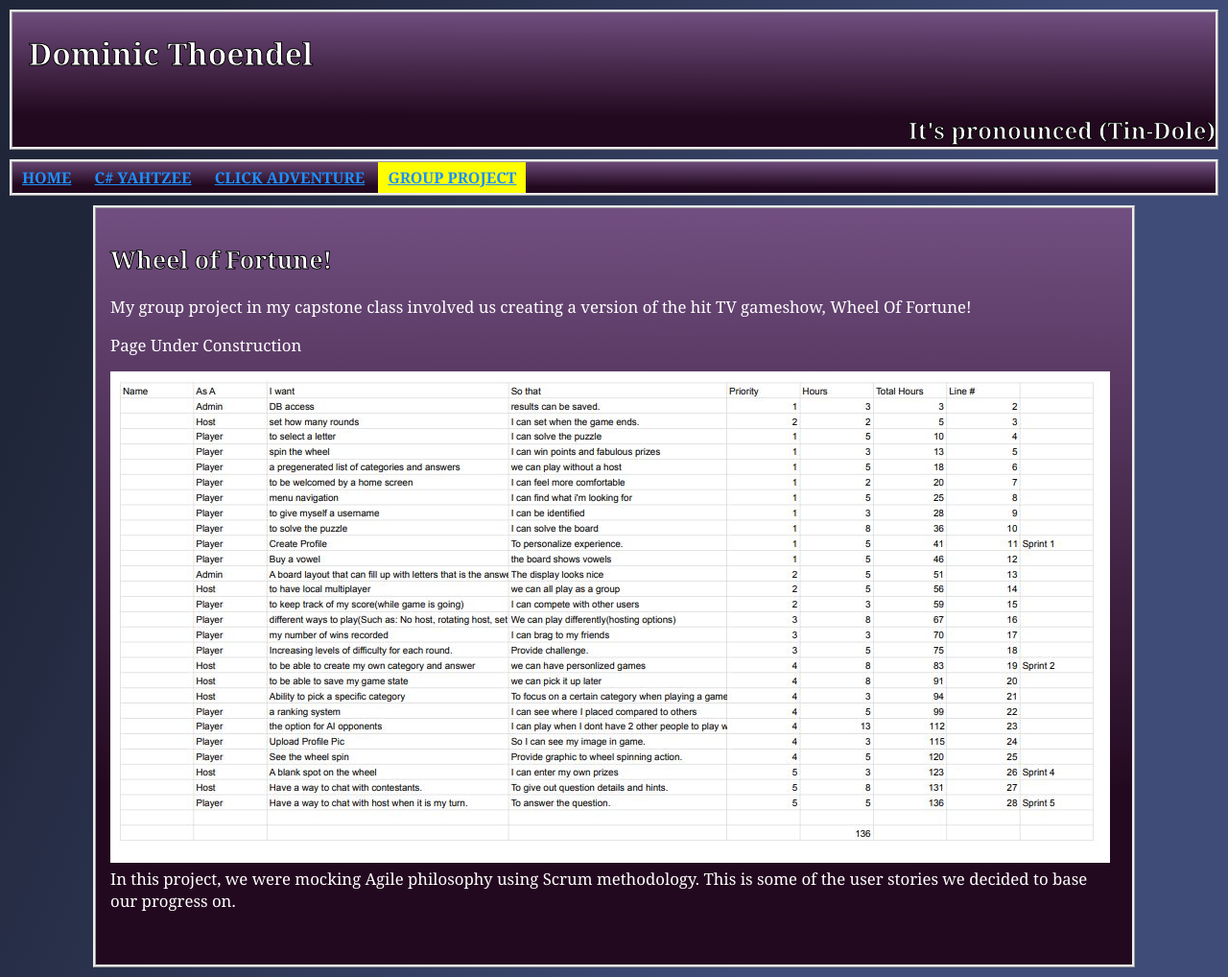
After one commit to DThoendel6/dthoendel6.github.io, a PHP site: page /WheelOfFortune.html in a window 1280 px wide. The commit adds this page. Shown: the whole page at 96% size. Run offline with PHP 8.4, Linux system fonts and the light colour scheme.

Commit message:
Group Project page added. Under Construction too.

```diff
--- /dev/null
+++ b/WheelOfFortune.html
@@ -0,0 +1,44 @@
+<!DOCTYPE html>
+<html>
+  <head>
+    <meta charset="utf-8">
+    <title>Dominic's Projects</title>
+    <link rel="stylesheet" type="text/css" href="main.css">
+  </head>
+
+  <body>
+    <header class="top">
+		<h1>&nbsp; Dominic Thoendel</h1>
+		<h2 id="headerSlogan">It's pronounced (Tin-Dole)</h2>
+    </header>
+
+	<nav>
+	<ul>
+		<li><a href="index.html">Home</a></li>
+		<li><a href="Yahtzee.html">C# Yahtzee</a></li>
+		<li><a href="PHPClickAdventure.html">Click Adventure</a></li>
+		<li class="selected"><a href="WheelOfFortune.html">Group Project</a></li>
+	</ul>
+	</nav>
+	<div id="wheelSection">
+		<h2>Wheel of Fortune!</h2>
+
+		<p>
+		My group project in my capstone class involved us creating a version of the hit
+		TV gameshow, Wheel Of Fortune!
+		</p>
+		<p>
+		Page Under Construction
+		</p>
+
+		<p>
+		<img src="images/WheelOfUserStories.JPG" alt="A draft of user stories"><br>
+		In this project, we were mocking Agile philosophy using Scrum methodology. This
+		is some of the user stories we decided to base our progress on.
+		<br><br>
+		</p>
+
+	</div>
+
+	</body>
+</html>
--- a/Yahtzee.html
+++ b/Yahtzee.html
@@ -17,6 +17,7 @@
 		<li><a href="index.html">Home</a></li>
 		<li class="selected"><a href="Yahtzee.html">C# Yahtzee</a></li>
 		<li><a href="PHPClickAdventure.html">Click Adventure</a></li>
+		<li><a href="WheelOfFortune.html">Group Project</a></li>
 	</ul>
 	</nav>
 	<div id="mainSection">
--- a/index.html
+++ b/index.html
@@ -17,6 +17,7 @@
 		<li class="selected"><a href="index.html">Home</a></li>
 		<li><a href="Yahtzee.html">C# Yahtzee</a></li>
 		<li><a href="PHPClickAdventure.html">Click Adventure</a></li>
+		<li><a href="WheelOfFortune.html">Group Project</a></li>
 	</ul>
 	</nav>
 
--- a/main.css
+++ b/main.css
@@ -79,3 +79,16 @@
 	vertical-align: top;
 	border-style: ridge;
 }
+div#wheelSection {
+	background: rgb(0,206,255);
+	background: linear-gradient(90deg, rgba(0,206,255,1) 0%, rgba(1,232,255,1) 62%, rgba(0,245,255,0.9640231092436975) 100%);
+	background: linear-gradient(180.2deg, rgb(120, 85, 137) -6.9%, rgb(35, 9, 31) 76.7%);
+	max-width: 1050px;
+	margin: auto;
+	margin-top: 10px;
+	margin-bottom: 10px;
+	font-size:        105%;
+	padding:          15px;
+	vertical-align: top;
+	border-style: ridge;
+}
```
Also changed, not shown: PHPClickAdventure.html (+4 -13 lines).
